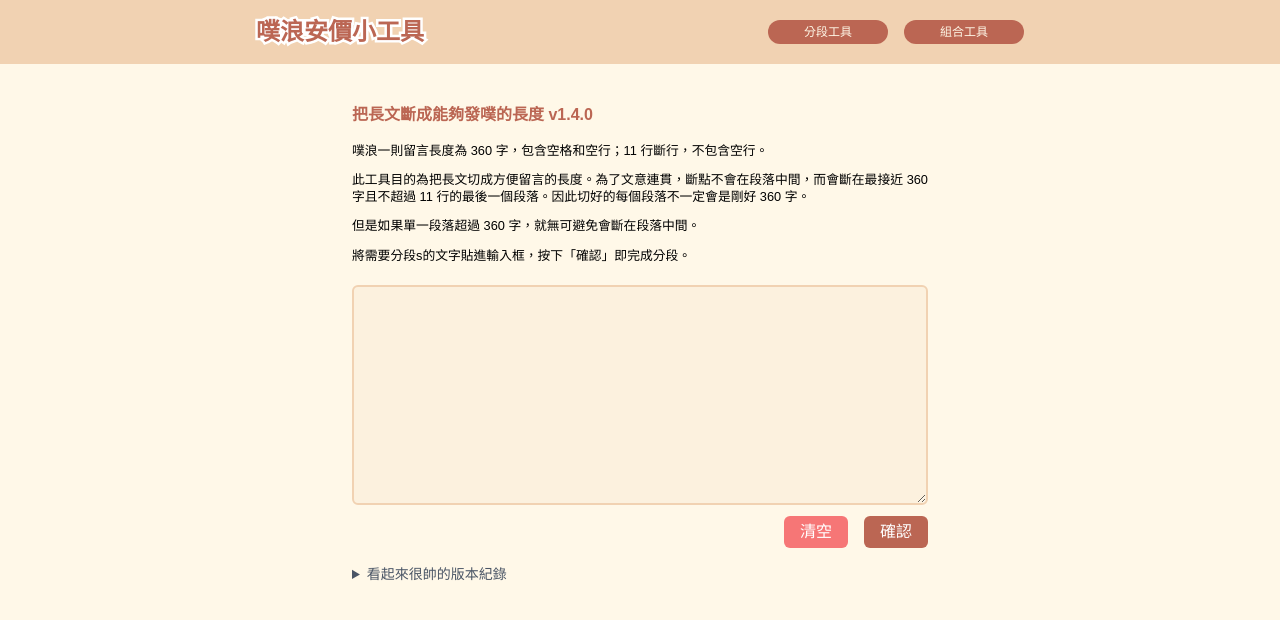
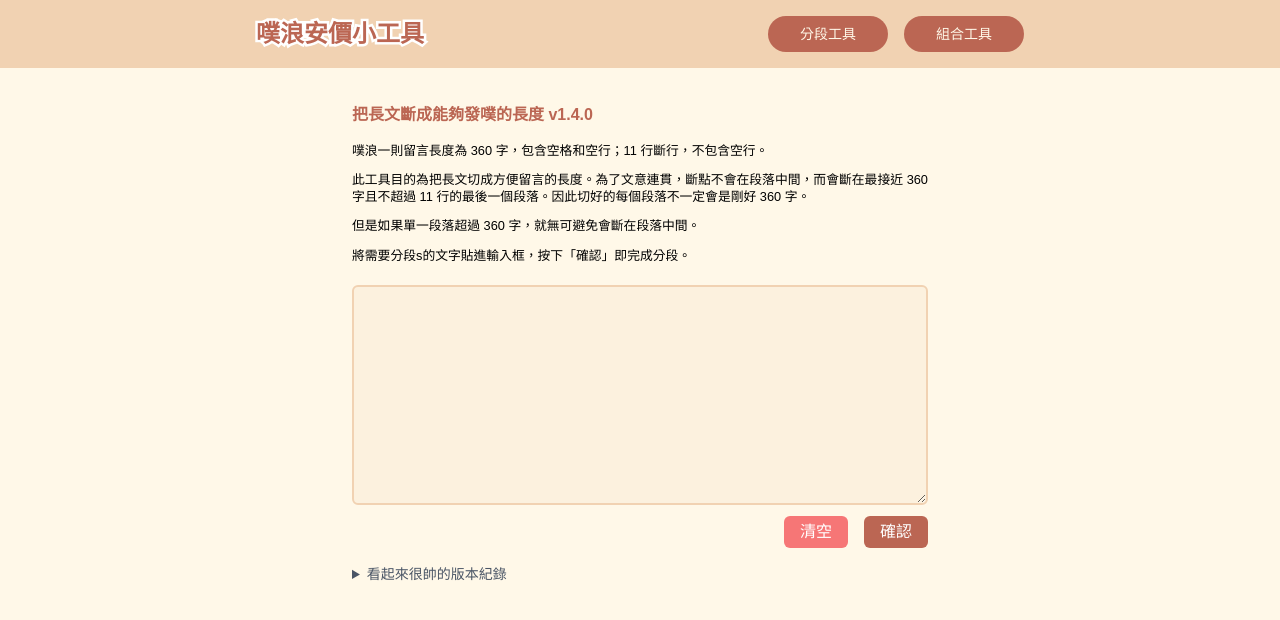
Before and after one commit to LeeYitian/plurkAnchorTools, a Next.js app: page /chunk in a window 1280 px wide. Shown: the top 620 px of the page. Built offline with nearby package versions, Linux system fonts and the light colour scheme.

Commit message:
header UI change

```diff
--- a/src/app/layout.tsx
+++ b/src/app/layout.tsx
@@ -28,14 +28,14 @@ export default function RootLayout({
               <div className="flex gap-4 justify-end">
                 <Link
                   href="/chunk"
-                  className="bg-main rounded-full p-1 text-xs text-light text-center min-w-[120px] cursor-pointer hover:scale-105 transition-transform group relative"
+                  className="bg-main rounded-full px-1 py-2 text-sm text-light text-center min-w-[120px] cursor-pointer hover:scale-105 transition-transform group relative"
                 >
                   分段工具
                   <span className="tabHover group-hover:block">貼到噗浪上</span>
                 </Link>
                 <Link
                   href="/unit"
-                  className="bg-main rounded-full p-1 text-xs text-light text-center min-w-[120px] cursor-pointer hover:scale-105 transition-transform group"
+                  className="bg-main rounded-full px-1 py-2 text-sm text-light text-center min-w-[120px] cursor-pointer hover:scale-105 transition-transform group"
                 >
                   組合工具
                   <span className="tabHover group-hover:block">製作好讀版</span>
```
